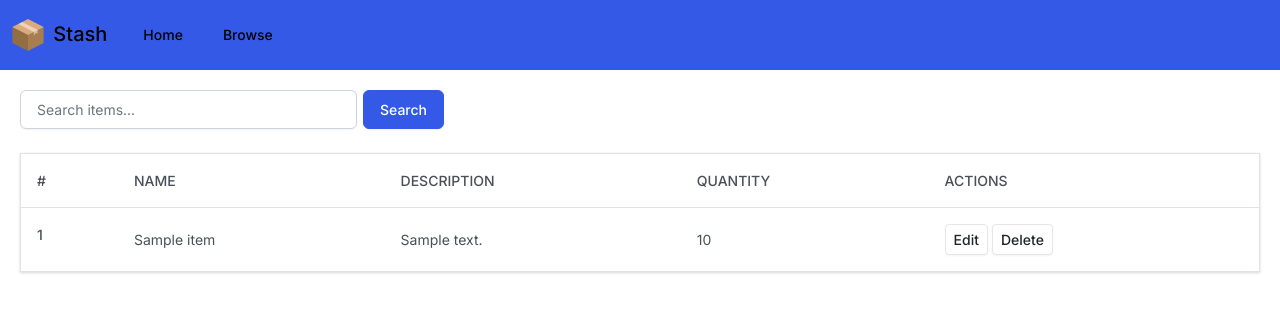
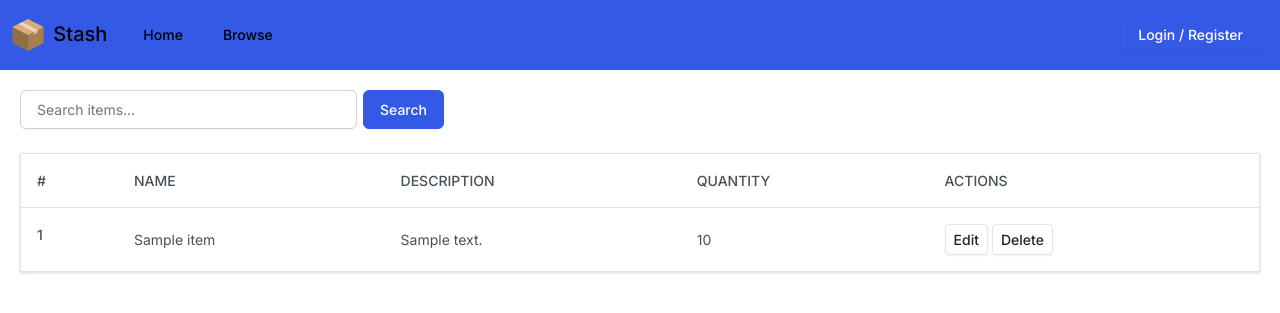
Before and after one commit to thomasmcr/SED-Assignment, a FastAPI app: page /browse in a window 1280 px wide. Shown: the top 313 px of the page. Run offline with FastAPI, Linux system fonts and the light colour scheme; tables that the repository leaves empty hold one stand-in row (values such as "Sample post"); some libraries are stand-ins or nearby versions.

Commit message:
Added login/register button to navbar

```diff
--- a/src/templates/components/navbar.html
+++ b/src/templates/components/navbar.html
@@ -20,6 +20,12 @@
           </a>
         </li>
       </ul>
+      <ul class="navbar-nav ms-auto">
+        <li class="nav-item">
+          <button type="button" class="btn btn-primary" data-bs-toggle="modal" data-bs-target="#loginModal">
+            Login / Register
+         </button>
+        </li>
     </div>
   </div>
 </nav>
--- a/src/templates/layout.html
+++ b/src/templates/layout.html
@@ -1,3 +1,4 @@
+{% from "components/login_modal.html" import login_modal %}
 <!DOCTYPE html>
 <html lang="en">
 <head>
@@ -13,6 +14,9 @@
 <body>
     {% include "/components/navbar.html" %}
     <div id="content" style="padding: 20px">{% block content %}{% endblock %}</div>
+    <div id="modals">
+        {{ login_modal() }}
+    </div>
     {% block javascript %}
         <script src="https://cdn.jsdelivr.net/npm/@popperjs/core@2.11.8/dist/umd/popper.min.js" integrity="sha384-I7E8VVD/ismYTF4hNIPjVp/Zjvgyol6VFvRkX/vR+Vc4jQkC+hVqc2pM8ODewa9r" crossorigin="anonymous"></script>
         <script src="https://cdn.jsdelivr.net/npm/bootstrap@5.3.3/dist/js/bootstrap.min.js" integrity="sha384-0pUGZvbkm6XF6gxjEnlmuGrJXVbNuzT9qBBavbLwCsOGabYfZo0T0to5eqruptLy" crossorigin="anonymous"></script>
--- a/src/templates/pages/browse.html
+++ b/src/templates/pages/browse.html
@@ -1,8 +1,5 @@
 {% extends "layout.html" %}
 {% block title %}Home{% endblock %}
-{% block head %}
-    {{ super() }}
-{% endblock %}
 {% block content %}
     <form id="search-form" onsubmit="getItems(event)" style="display: flex; align-items: center; width: 30rem;">
         <input type="text" id="search" class="form-control" style="margin-right: 6px;" placeholder="Search items...">
--- a/src/templates/pages/home.html
+++ b/src/templates/pages/home.html
@@ -1,14 +1,10 @@
-{% from "components/login_modal.html" import login_modal %}
 {% extends "layout.html" %}
 {% block title %}Home{% endblock %}
-{% block head %}{{ super() }}{% endblock %}
 {% block content %}
    <!-- Button trigger modal -->
    <button type="button" class="btn btn-primary" data-bs-toggle="modal" data-bs-target="#loginModal">
       Launch demo modal
    </button>
-
-   {{ login_modal() }}
 
    <!-- Buttons -->
    <button type="button" class="btn btn-primary">Primary</button>
```
Also changed, not shown: src/templates/components/login_modal.html (indentation only).
